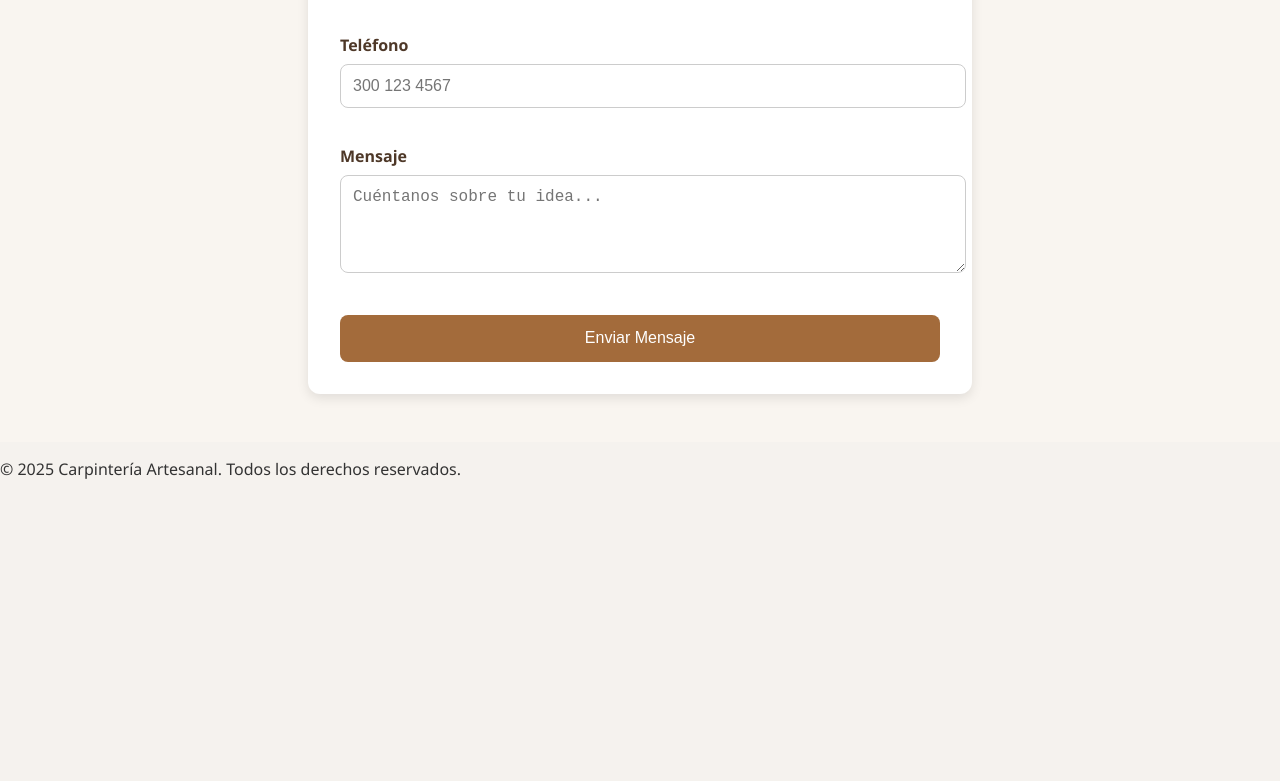
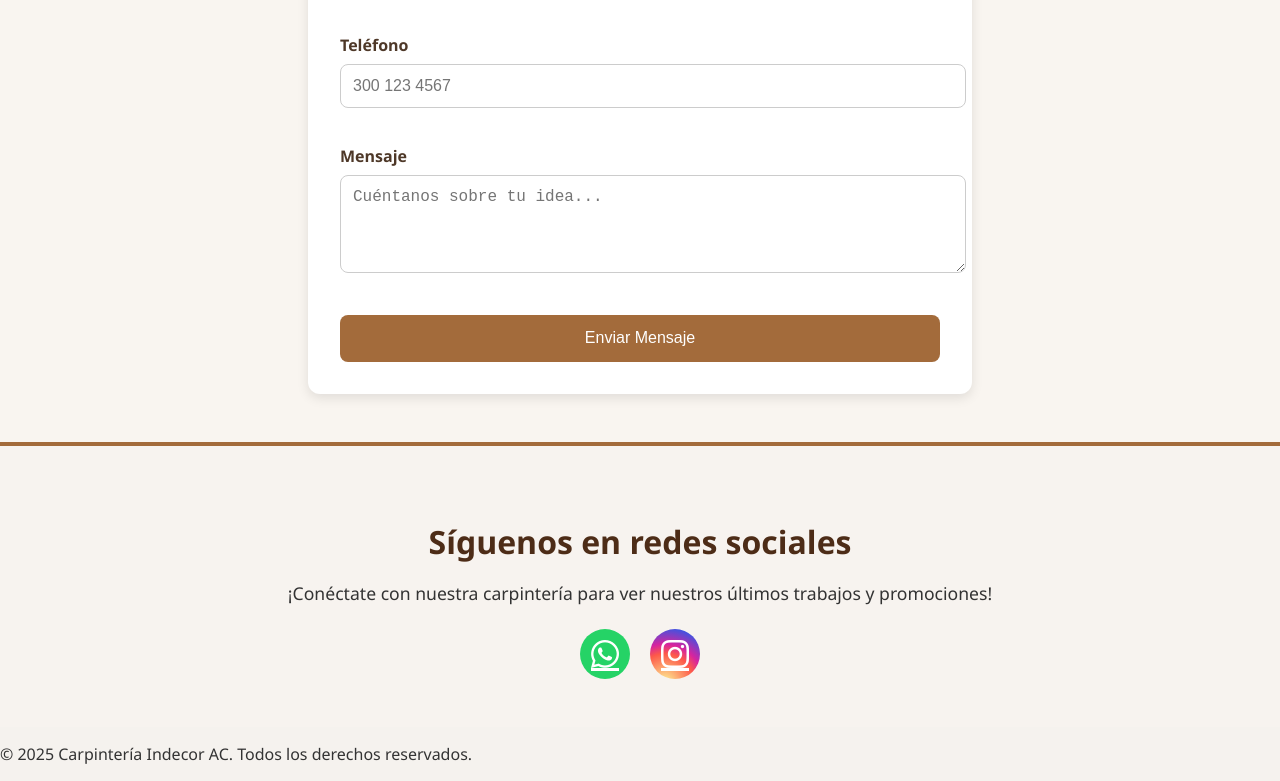
Before and after one commit to AngieRa1026/MantenimientoFinal, a plain HTML site: page index.html in a window 1280 px wide. Shown: the part 2015-2796 px from the top of the page. Before the commit the page ends 2511 px from the top, so only its background shows below. Drawn offline with Linux system fonts and the light colour scheme.

Commit message:
redes sociales

```diff
--- a/css/styles.css
+++ b/css/styles.css
@@ -56,6 +56,7 @@ section {
 video, img {
   max-width: 100%;
   border-radius: 8px;
+
 }
 
 form {
@@ -162,6 +163,58 @@ button:hover {
   }
 }
 
+.redes-sociales {
+  background-color: #f7f3ef;
+  padding: 3rem 1.5rem;
+  text-align: center;
+  border-top: 4px solid #a36b3b;
+}
+
+.redes-sociales h2 {
+  font-size: 2rem;
+  margin-bottom: 0.5rem;
+  color: #4d2c17;
+}
+
+.redes-sociales p {
+  margin-bottom: 1.5rem;
+  font-size: 1.1rem;
+  color: #333;
+}
+
+.iconos-redes {
+  display: flex;
+  justify-content: center;
+  gap: 20px;
+}
+
+.iconos-redes a {
+  font-size: 2rem;
+  width: 50px;
+  height: 50px;
+  display: inline-flex;
+  align-items: center;
+  justify-content: center;
+  border-radius: 50%;
+  color: white;
+  transition: transform 0.3s ease, opacity 0.3s ease;
+}
+
+.iconos-redes a:hover {
+  transform: scale(1.1);
+  opacity: 0.8;
+}
+
+.iconos-redes .whatsapp {
+  background-color: #25D366;
+}
+
+.iconos-redes .instagram {
+  background: radial-gradient(circle at 30% 107%, #fdf497 0%, #fd5949 45%, #d6249f 60%, #285AEB 90%);
+}
+
+
+
 
 @media (min-width: 768px) {
   nav ul {
--- a/index.html
+++ b/index.html
@@ -7,6 +7,8 @@
   <title>Carpinteria Indecor AC</title>
   <link rel="stylesheet" href="css/styles.css">
   <script defer src="js/script.js"></script>
+  <link rel="stylesheet" href="https://cdnjs.cloudflare.com/ajax/libs/font-awesome/6.5.0/css/all.min.css">
+
 </head>
 <body>
   <header>
@@ -17,7 +19,7 @@
             <li><a href="#inicio">Inicio</a></li>
             <li><a href="#servicios">Servicios</a></li>
             <li><a href="#galeria">Galería</a></li>
-            s<li><a href="#contacto">Contacto</a></li>
+            <li><a href="#contacto">Contacto</a></li>
       </ul>
     </nav>
   </header>
@@ -50,7 +52,7 @@
         <h2>Contáctanos</h2>
         <p>¿Tienes un proyecto en mente? ¡Hablemos y lo hacemos realidad!</p>
 
-        <form class="formulario-contacto" id="formulario" action="https://formspree.io/f/tuID" method="POST">
+        <form class="formulario-contacto" id="formulario" action="https://formspree.io/f/mqabbjrn" method="POST">
             <div class="campo">
                 <label for="nombre">Nombre</label>
                 <input type="text" id="nombre" name="nombre" required placeholder="Tu nombre completo">
@@ -74,12 +76,24 @@
             <button type="submit" class="btn-enviar">Enviar Mensaje</button>
 
         </form>
-</section>
-
-
+    </section>
 
   <footer>
-    <p>&copy; 2025 Carpintería Artesanal. Todos los derechos reservados.</p>
+        <section class="redes-sociales">
+            <h2>Síguenos en redes sociales</h2>
+            <p>¡Conéctate con nuestra carpintería para ver nuestros últimos trabajos y promociones!</p>
+
+            <div class="iconos-redes">
+                <a href="https://wa.me/573124369718" target="_blank" class="whatsapp" title="WhatsApp">
+                    <i class="fab fa-whatsapp"></i>
+                </a>
+                <a href="https://www.instagram.com/indecor.ac/" target="_blank" class="instagram" title="Instagram">
+                    <i class="fab fa-instagram"></i>
+                </a>
+            </div>
+        </section>
+
+        <p>&copy; 2025 Carpintería Indecor AC. Todos los derechos reservados.</p>
   </footer>
 </body>
 </html>
```
Also changed, not shown: assets/img/logo.jpg (added), assets/img/muebles.jpeg (deleted).
